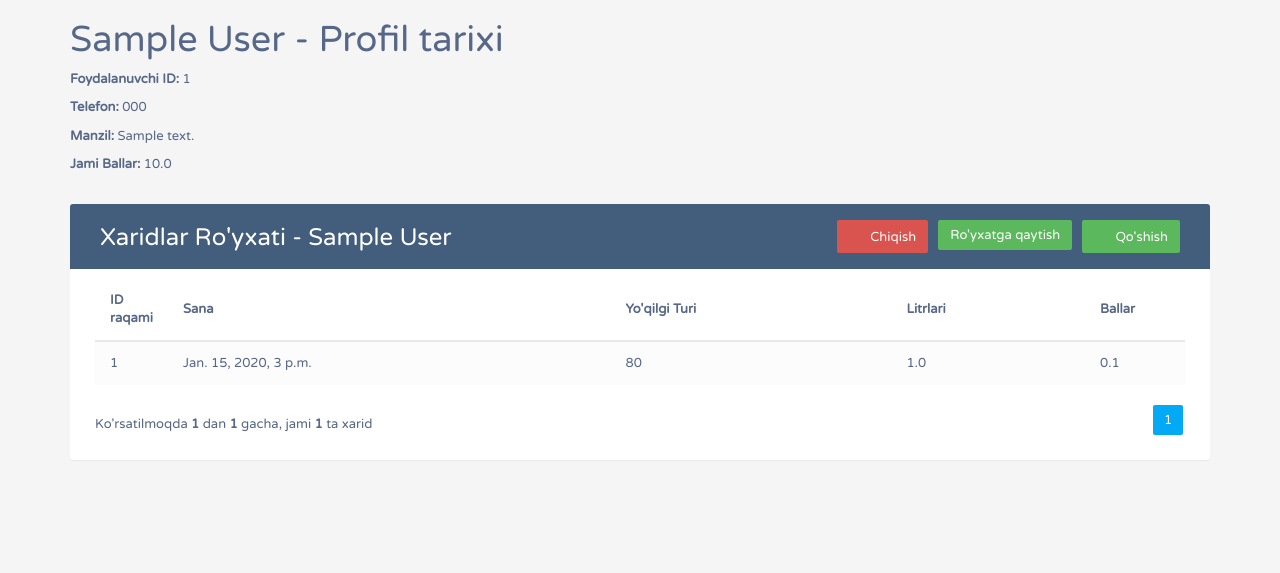
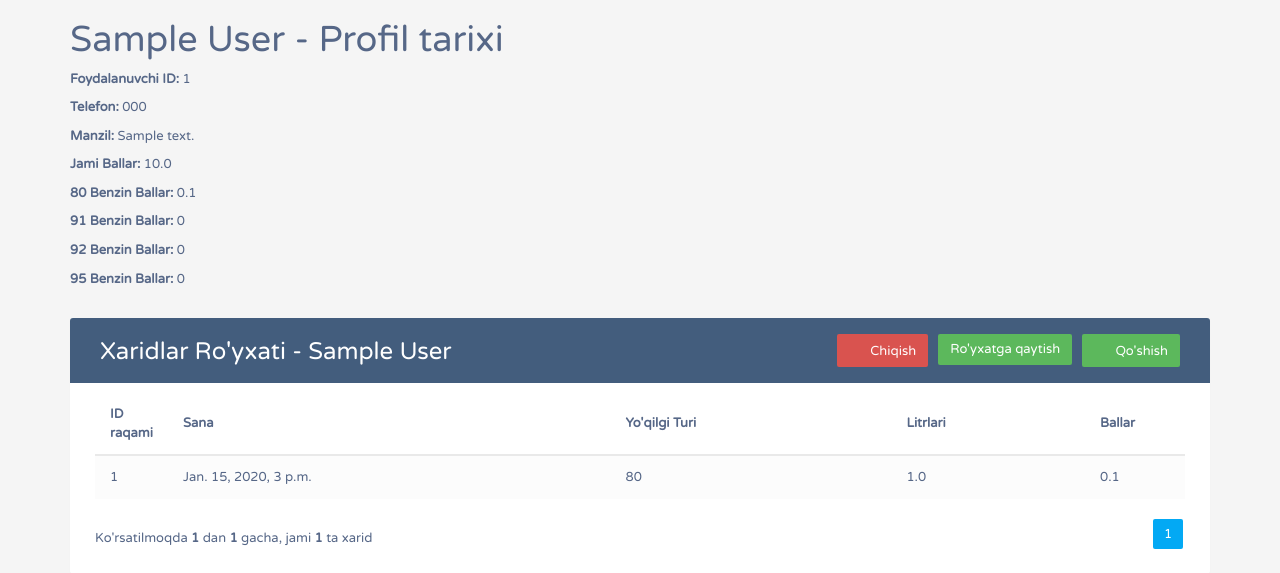
Before and after one commit to cipher-edu/petrol-control-for-IT-Park, a Django app: page /customers/1/profile/ in a window 1280 px wide. Shown: the top 573 px of the page. Run offline with Django 4.2, Linux system fonts and the light colour scheme; a user stored in the database is signed in; tables that the repository leaves empty hold one stand-in row (values such as "Sample post"); some libraries are stand-ins or nearby versions.

Commit message:
views va customer_profile qismida benzin ballari alohida hisoblanmoqda

```diff
--- a/base/views.py
+++ b/base/views.py
@@ -118,14 +118,24 @@ class CustomerProfileView(LoginRequiredMixin, View):
         customer = get_object_or_404(Customer, unique_id=unique_id)
         purchases_list = FuelPurchase.objects.filter(customer=customer).order_by('-id')
 
-        # Xaridlar ro‘yxatiga ballarni qo‘shish
+        fuel_points = {
+            80: 0,
+            91: 0,
+            92: 0,
+            95: 0
+        }
+
         for purchase in purchases_list:
             if purchase.petrol_type == 80:
                 purchase.points = purchase.litres * 0.1
+                fuel_points[80] += purchase.points
             elif purchase.petrol_type in [91, 92]:
                 purchase.points = purchase.litres * 0.2
+                fuel_points[91] += purchase.points
+                fuel_points[92] += purchase.points
             elif purchase.petrol_type == 95:
                 purchase.points = purchase.litres * 0.3
+                fuel_points[95] += purchase.points
             else:
                 purchase.points = 0
 
@@ -138,7 +148,8 @@ class CustomerProfileView(LoginRequiredMixin, View):
         return render(request, 'customer_profile.html', {
             'customer': customer,
             'purchases': purchases,
-            'form': form
+            'form': form,
+            'fuel_points': fuel_points
         })
 
     def post(self, request, unique_id):
--- a/config/settings.py
+++ b/config/settings.py
@@ -11,7 +11,7 @@ BASE_DIR = Path(__file__).resolve().parent.parent
 SECRET_KEY = 'django-insecure-fpbs&hoekyhhsu1wyozqyg63yzcbkmr(r4&a%*j@i3=o%5!b7s'
 
 # SECURITY WARNING: don't run with debug turned on in production!
-DEBUG = False
+DEBUG = True
 
 ALLOWED_HOSTS = [
     '*'
--- a/templates/customer_profile.html
+++ b/templates/customer_profile.html
@@ -241,6 +241,11 @@
             <p><strong>Telefon:</strong> {{ customer.phone_number }}</p>
             <p><strong>Manzil:</strong> {{ customer.address }}</p>
             <p><strong>Jami Ballar:</strong> {{ customer.total_points }}</p>
+            <p><strong>80 Benzin Ballar:</strong> {{ fuel_points.80 }}</p>
+            <p><strong>91 Benzin Ballar:</strong> {{ fuel_points.91 }}</p>
+            <p><strong>92 Benzin Ballar:</strong> {{ fuel_points.92 }}</p>
+            <p><strong>95 Benzin Ballar:</strong> {{ fuel_points.95 }}</p>
+
             <div class="table-wrapper">
 
                 <div class="table-title">
--- a/templates/registration/login.html
+++ b/templates/registration/login.html
@@ -32,7 +32,7 @@
 
                           <form method="POST" class="register-form" id="login-form">
                               {% csrf_token %}
-                              <input type="hidden" name="next" value="/admin/">
+                              <input type="hidden" name="next" value="/">
                               <div class="form-group">
                                   <label for="your_name"><i class="zmdi zmdi-account material-icons-name"></i></label>
                                   {{form.username|append_attr:"placeholder:username"}}
```
Also changed, not shown: 1 other file.
